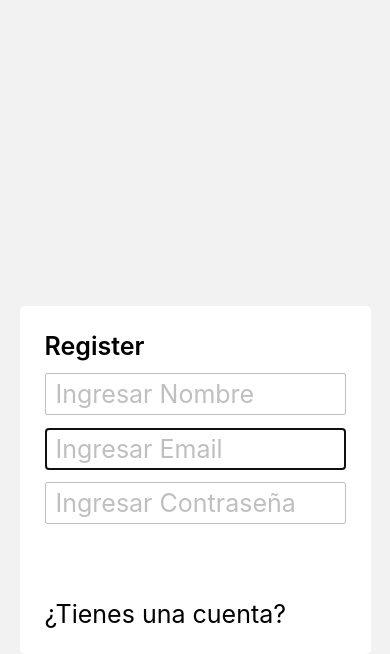
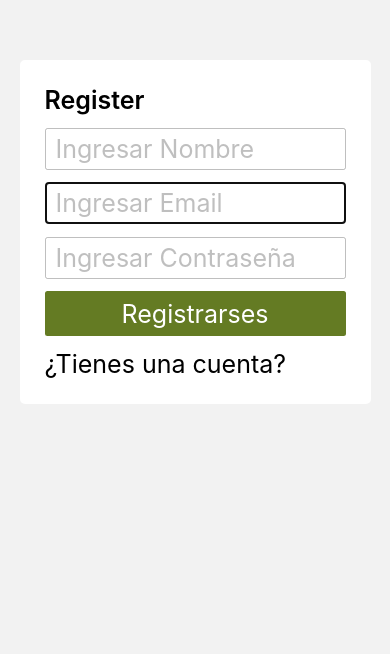
Before and after one commit to Danilo2504/olimip-app, a React Native app: screen /Registrarse in a window 390 px wide. Shown: the part 190-844 px from the top of the page. Built offline with nearby package versions, Linux system fonts and the light colour scheme; no server answers.

Commit message:
modal in process

```diff
--- a/components/Register.jsx
+++ b/components/Register.jsx
@@ -7,7 +7,6 @@ import {
   TouchableOpacity,
   Modal,
   Pressable,
-  Alert
 } from "react-native";
 import { Link } from "@react-navigation/native";
 import { useState } from "react";
@@ -50,14 +49,13 @@ export default function Register({ navigation }) {
   console.log(form)
   return (
     <View style={styles.contentContainer}>
-
-      <View style={styles.centeredView}>
+      <View style={modalVisible ? {display: "block"} : {display: "none"}}>
+      {/* <View style={modalVisible?}> */}
       <Modal
         animationType="slide"
         transparent={true}
         visible={modalVisible}
         onRequestClose={() => {
-          Alert.alert("Modal has been closed.");
           setModalVisible(!modalVisible);
         }}
       >
@@ -65,11 +63,17 @@ export default function Register({ navigation }) {
           <View style={styles.modalView}>
             <Text style={styles.modalText}>Hello World!</Text>
             <Pressable
-              style={[styles.button, styles.buttonClose]}
+              style={[styles.buttonModal, styles.buttonClose]}
               onPress={() => setModalVisible(!modalVisible)}
             >
-              <Text style={styles.textStyle}>Hide Modal</Text>
+              <Text style={styles.textStyle}>Aceptar</Text>
             </Pressable>
+            {/* <Pressable
+              style={[styles.buttonModal, styles.buttonClose]}
+              onPress={}
+            >
+              <Text style={styles.textStyle}>Iniciar sesion</Text>
+            </Pressable> */}
           </View>
         </View>
       </Modal>
@@ -107,7 +111,7 @@ export default function Register({ navigation }) {
           placeholderTextColor="rgba(0, 0, 0, .25)"
         />
         <TouchableOpacity style={styles.button} onPress={(e) => register(e)}>
-          <Text style={styles.btnText}>Registrarse</Text>
+          <Text style={styles.btnText}>Registrarses</Text>
         </TouchableOpacity>
         <Link style={styles.link} to={{ screen: "Iniciar Sesion" }}>
           ¿Tienes una cuenta?
@@ -172,11 +176,13 @@ const styles = StyleSheet.create({
     flex: 1,
     justifyContent: "center",
     alignItems: "center",
-    marginTop: 22
+    marginTop: 22,
+    width: "70%",
   },
   modalView: {
     margin: 20,
-    backgroundColor: "white",
+    width: "100%",
+    backgroundColor: "grey",
     borderRadius: 20,
     padding: 35,
     alignItems: "center",
@@ -189,7 +195,7 @@ const styles = StyleSheet.create({
     shadowRadius: 4,
     elevation: 5
   },
-  button: {
+  buttonModal: {
     borderRadius: 20,
     padding: 10,
     elevation: 2
```
